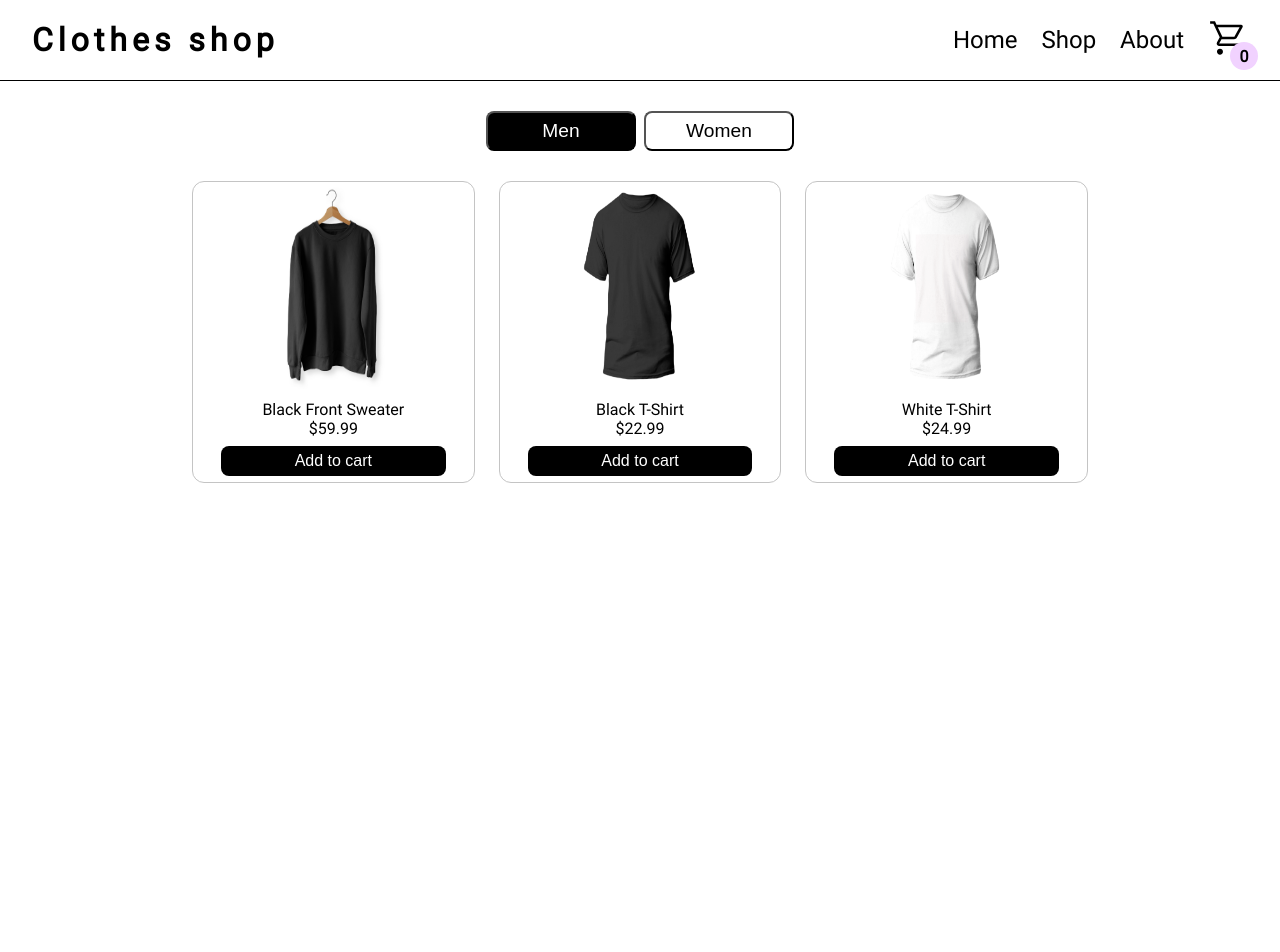
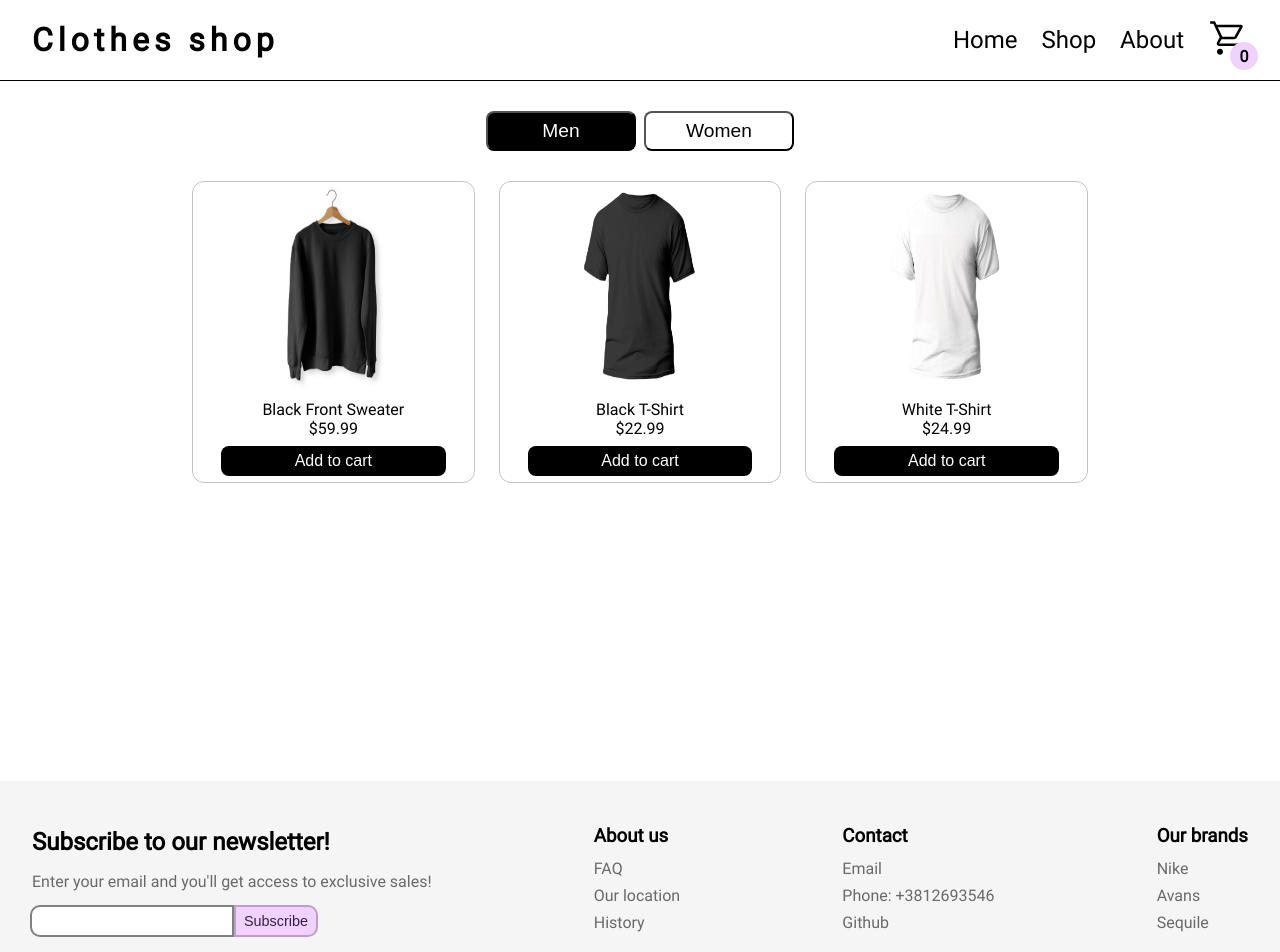
Before and after one commit to NexyusNex/Shopping-Cart, a React (Create React App) app: page /shopping-cart/shop in a window 1280 px wide. Shown: the top 952 px of the page. Before the commit the page ends 800 px from the top, so only its background shows below. Built offline with nearby package versions, Linux system fonts and the light colour scheme.

Commit message:
Added the footer component

```diff
--- a/src/components/shop.js
+++ b/src/components/shop.js
@@ -3,6 +3,7 @@ import "../style/shop.css";
 import blackFrontSweater from "../images/clothes/black-front-sweater.jpg";
 import blackTshirt from "../images/clothes/Isolated_black_t-shirt_front.png";
 import whiteTshirt from "../images/clothes/Isolated_white_t-shirt_front.png";
+import Footer from "./footer";
 
 export default function Shop(props) {
   const itemList = [
@@ -69,6 +70,7 @@ export default function Shop(props) {
           })}
         </div>
       </div>
+      <Footer></Footer>
     </div>
   );
 }
```
